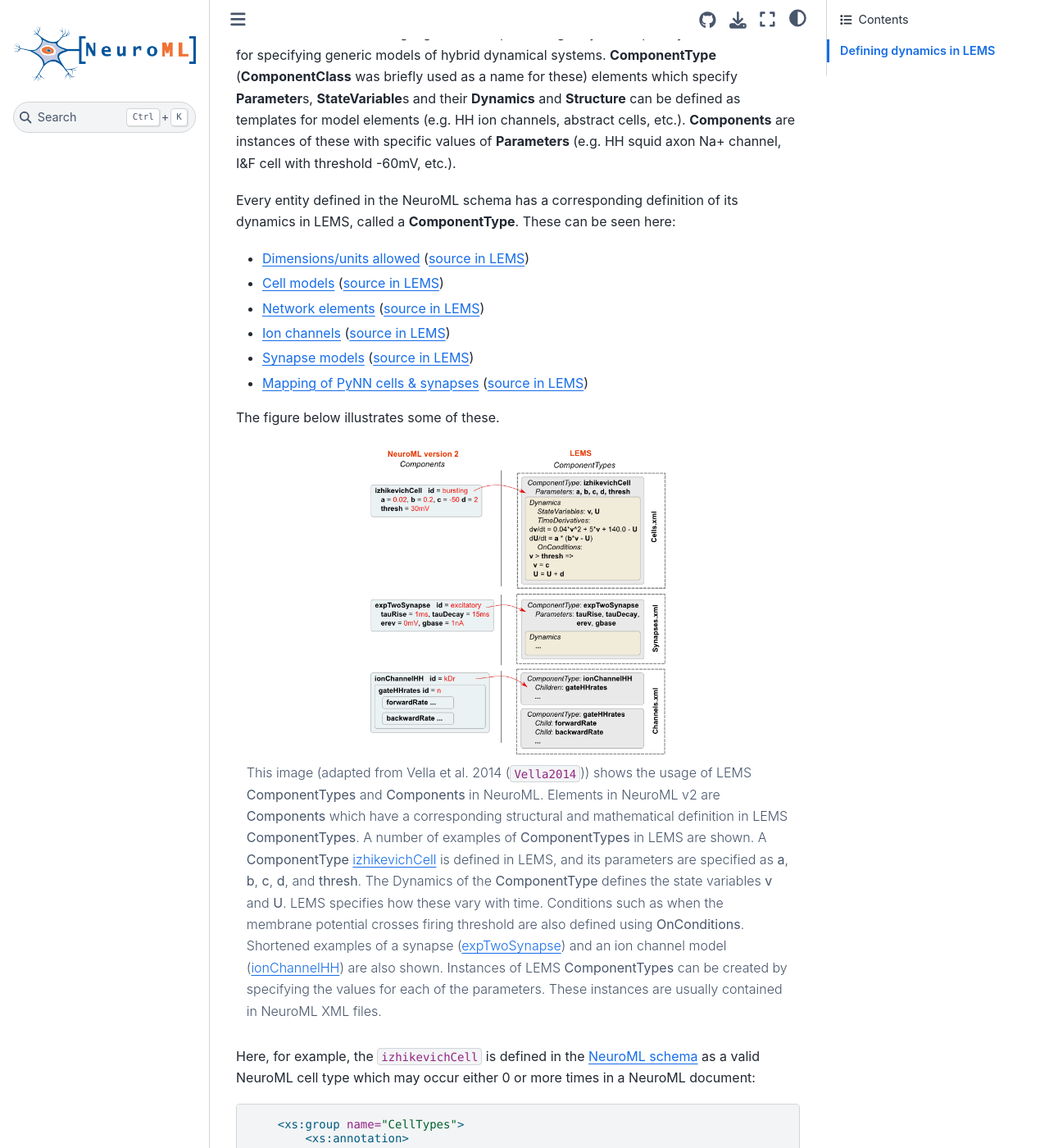
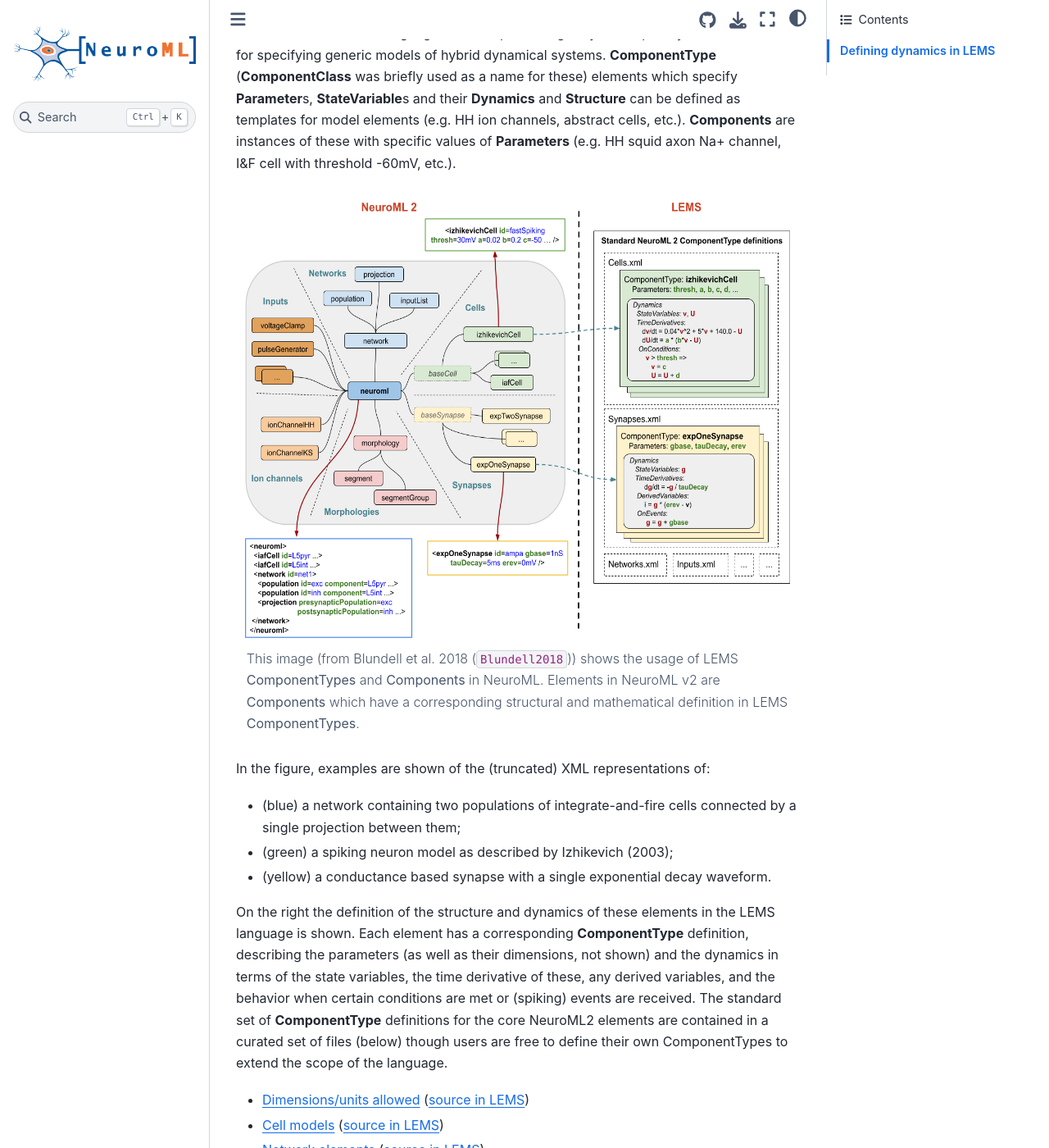
Before and after one commit to NeuroML/Documentation, a Jupyter Book: the page built from source/Userdocs/NeuroMLv2.md, in a window 1280 px wide and 1400 px high, scrolled down 1429 px. Shown: the whole window at 82% size. Built offline with Jupyter Book 1.0.4 settings and Sphinx 7.4.7 and the Sphinx Book theme 1.1.4, drawn with Linux system fonts in a browser that asks for light colours; pages that are not in the unit, such as notebooks, are missing from menus; cross-references to code outside the pages are shown as plain code.

Commit message:
enh: use figure from Blundell et al 2018 and tweak NeuroML/LEMS text

````diff
--- a/source/Reference/references.bib
+++ b/source/Reference/references.bib
@@ -118,3 +118,14 @@
   publisher = {Elsevier {BV}},
   year      = {2019},
 }
+
+@Article{Blundell2018,
+  author  = {Blundell, Inga and Brette, Romain and Cleland, Thomas A. and Close, Thomas G. and Coca, Daniel and Davison, Andrew P. and Diaz-Pier, Sandra and Fernandez Musoles, Carlos and Gleeson, Padraig and Goodman, Dan F. M. and Hines, Michael and Hopkins, Michael W. and Kumbhar, Pramod and Lester, David R. and Marin, Bóris and Morrison, Abigail and Müller, Eric and Nowotny, Thomas and Peyser, Alexander and Plotnikov, Dimitri and Richmond, Paul and Rowley, Andrew and Rumpe, Bernhard and Stimberg, Marcel and Stokes, Alan B. and Tomkins, Adam and Trensch, Guido and Woodman, Marmaduke and Eppler, Jochen Martin},
+  title   = {Code Generation in Computational Neuroscience: A Review of Tools and Techniques},
+  doi     = {10.3389/fninf.2018.00068},
+  issn    = {1662-5196},
+  pages   = {68},
+  volume  = {12},
+  journal = {Frontiers in Neuroinformatics},
+  year    = {2018},
+}
--- a/source/Userdocs/NeuroMLv2.md
+++ b/source/Userdocs/NeuroMLv2.md
@@ -31,6 +31,9 @@ Examples of files using the NeuroML 2 schema are here:
 - [Some synapse models (single/double exponential conductances, NMDA-R synapse)](https://github.com/NeuroML/NeuroML2/tree/master/examples/NML2_SynapseTypes.nml)
 - [A network of cells positioned in 3D](https://github.com/NeuroML/NeuroML2/tree/master/examples/NML2_InstanceBasedNetwork.nml)
 - [A full NeuroML network model description with cells, channels, populations and networks](https://github.com/NeuroML/NeuroML2/tree/master/examples/NML2_FullNeuroML.nml)
+
+
+
 (userdocs:specification:lemsdefs)=
 ## Defining dynamics in LEMS
 
@@ -46,8 +49,23 @@ LEMS is an XML based language with interpreter originally developed by Robert Ca
 **ComponentType** (**ComponentClass** was briefly used as a name for these) elements which specify **Parameter**s, **StateVariable**s and their **Dynamics** and **Structure** can be defined as templates for model elements (e.g. HH ion channels, abstract cells, etc.).
 **Components** are instances of these with specific values of **Parameters** (e.g. HH squid axon Na+ channel, I&F cell with threshold -60mV, etc.).
 
-Every entity defined in the NeuroML schema has a corresponding definition of its dynamics in LEMS, called a **ComponentType**.
-These can be seen here:
+```{figure} ../images/lems-neuroml2.png
+:alt: Figure showing relationship between LEMS and NeuroML2
+:scale: 60 %
+
+This image (from Blundell et al. 2018 ({cite}`Blundell2018`)) shows the usage of LEMS **ComponentTypes** and **Components** in NeuroML.
+Elements in NeuroML v2 are **Components** which have a corresponding structural and mathematical definition in LEMS **ComponentTypes**.
+```
+
+In the figure, examples are shown of the (truncated) XML representations of:
+
+- (blue) a network containing two populations of integrate-and-fire cells connected by a single projection between them;
+- (green) a spiking neuron model as described by Izhikevich (2003);
+- (yellow) a conductance based synapse with a single exponential decay waveform.
+
+On the right the definition of the structure and dynamics of these elements in the LEMS language is shown.
+Each element has a corresponding **ComponentType** definition, describing the parameters (as well as their dimensions, not shown) and the dynamics in terms of the state variables, the time derivative of these, any derived variables, and the behavior when certain conditions are met or (spiking) events are received.
+The standard set of **ComponentType** definitions for the core NeuroML2 elements are contained in a curated set of files (below) though users are free to define their own ComponentTypes to extend the scope of the language.
 
 - {ref}`Dimensions/units allowed <schema:neuromlcoredimensions>` ([source in LEMS](https://github.com/NeuroML/NeuroML2/blob/master/NeuroML2CoreTypes/NeuroMLCoreDimensions.xml?view=markup))
 - {ref}`Cell models <schema:cells>` ([source in LEMS](https://github.com/NeuroML/NeuroML2/blob/master/NeuroML2CoreTypes/Cells.xml?view=markup))
@@ -56,23 +74,6 @@ These can be seen here:
 - {ref}`Synapse models <schema:synapses>` ([source in LEMS](https://github.com/NeuroML/NeuroML2/blob/master/NeuroML2CoreTypes/Synapses.xml?view=markup))
 - {ref}`Mapping of PyNN cells & synapses <schema:pynn>` ([source in LEMS](https://github.com/NeuroML/NeuroML2/blob/master/NeuroML2CoreTypes/PyNN.xml?view=markup))
 
-The figure below illustrates some of these.
-```{figure} ../images/lems-neuroml2.png
-:alt: Figure showing relationship between LEMS and NeuroML2
-:align: center
-:scale: 60 %
-
-This image (adapted from Vella et al. 2014 ({cite}`Vella2014`)) shows the usage of LEMS **ComponentTypes** and **Components** in NeuroML.
-Elements in NeuroML v2 are **Components** which have a corresponding structural and mathematical definition in LEMS **ComponentTypes**.
-A number of examples of **ComponentTypes** in LEMS are shown.
-A **ComponentType** [izhikevichCell](http://www.neuroml.org/NeuroML2CoreTypes/Cells.html#izhikevichCell) is defined in LEMS, and its parameters are specified as **a**, **b**, **c**, **d**, and **thresh**.
-The Dynamics of the **ComponentType** defines the state variables **v** and **U**.
-LEMS specifies how these vary with time.
-Conditions such as when the membrane potential crosses firing threshold are also defined using **OnConditions**.
-Shortened examples of a synapse ([expTwoSynapse](http://www.neuroml.org/NeuroML2CoreTypes/Synapses.html#expTwoSynapse)) and an ion channel model ([ionChannelHH](http://www.neuroml.org/NeuroML2CoreTypes/Channels.html#ionChannelHH)) are also shown.
-Instances of LEMS **ComponentTypes** can be created by specifying the values for each of the parameters.
-These instances are usually contained in NeuroML XML files.
-```
 
 
 Here, for example, the `izhikevichCell` is defined in the [NeuroML schema](https://github.com/NeuroML/NeuroML2/blob/master/Schemas/NeuroML2/NeuroML_v2.1.xsd) as a valid NeuroML cell type which may occur either 0 or more times in a NeuroML document:
````
Also changed, not shown: source/images/lems-neuroml2.png.
